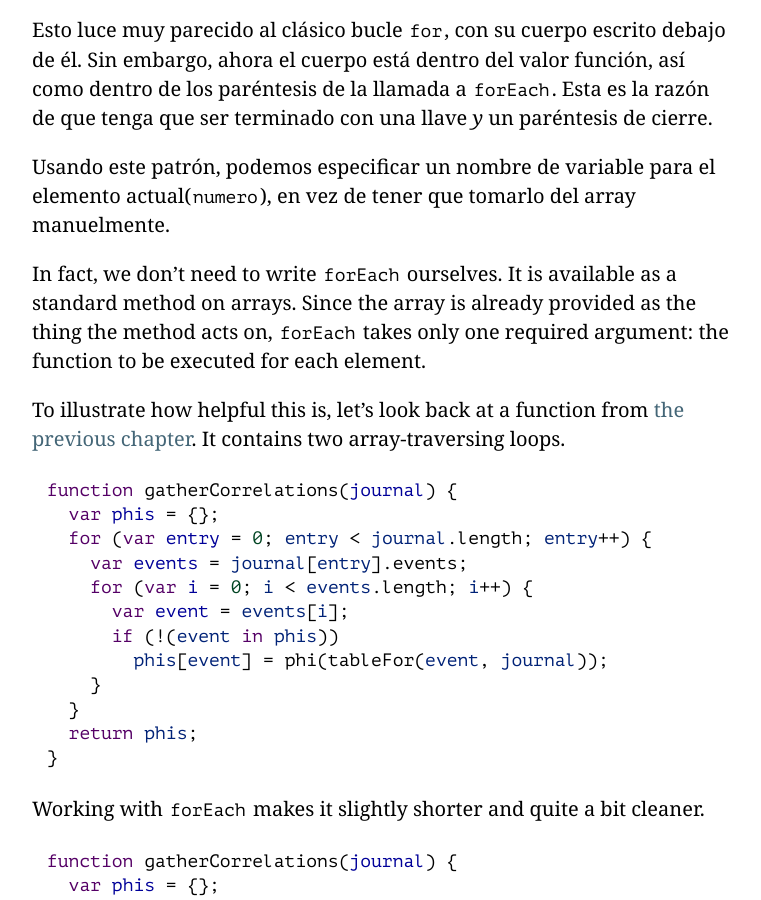
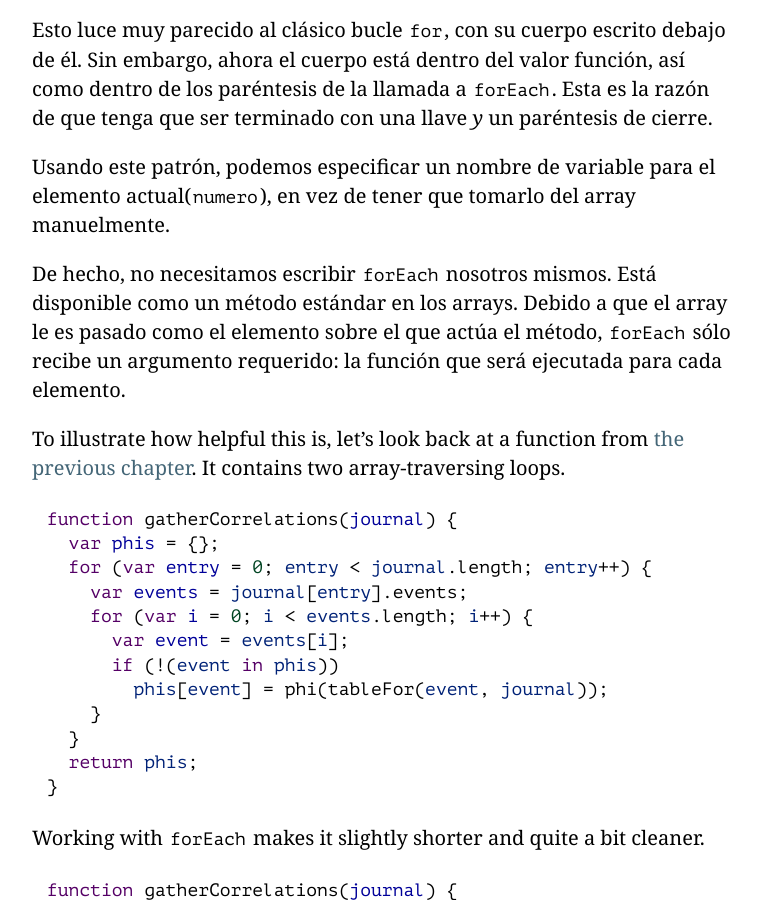
Before and after one commit to hectorip/Eloquent-JavaScript-ES-online, a Jekyll site: the page chapters/05_higher_order.html, which Jekyll copies as it is, in a window 1280 px wide and 900 px high, scrolled down 3883 px. Shown: the whole window, without its empty margins (258-1019 px from the left). Built offline with Jekyll 4.4.1, drawn with Linux system fonts in a browser that asks for light colours; nearby versions of some CDN libraries; library files that are not in the unit come from our copies.

Commit message:
método forEach

```diff
--- a/chapters/05_higher_order.html
+++ b/chapters/05_higher_order.html
@@ -166,11 +166,11 @@ razón de que tenga que ser terminado con una llave <em>y</em> un paréntesis de
 <p><a class=p_ident id="p_C+jp4w/YBo" href="#p_C+jp4w/YBo"></a>Usando este patrón, podemos especificar un nombre
 de variable para el elemento actual(<code>numero</code>), en vez de tener que
 tomarlo del array manuelmente.</p>
-<p><a class=p_ident id="p_w5leJJdYGK" href="#p_w5leJJdYGK"></a>In fact, we don&#8217;t need to write <code>forEach</code>
-ourselves. It is available as a standard method on arrays. Since the
-array is already provided as the thing the method acts on, <code>forEach</code>
-takes only one required argument: the function to be executed for each
-element.</p>
+<p><a class=p_ident id="p_uvvwX1X5PH" href="#p_uvvwX1X5PH"></a>De hecho, no necesitamos escribir <code>forEach</code>
+nosotros mismos. Está disponible como un método estándar en los arrays.
+Debido a que el array le es pasado como el elemento sobre el que actúa
+el método, <code>forEach</code> sólo recibe un argumento requerido: la función que será
+ejecutada para cada elemento.</p>
 <p><a class=p_ident id="p_BbxEeZ0Pmw" href="#p_BbxEeZ0Pmw"></a>To illustrate how helpful this is, let&#8217;s look back at a function
 from <a href="04_data.html#analysis">the previous chapter</a>. It contains two
 array-traversing loops.</p>
```
Also changed, not shown: 1 other file.
